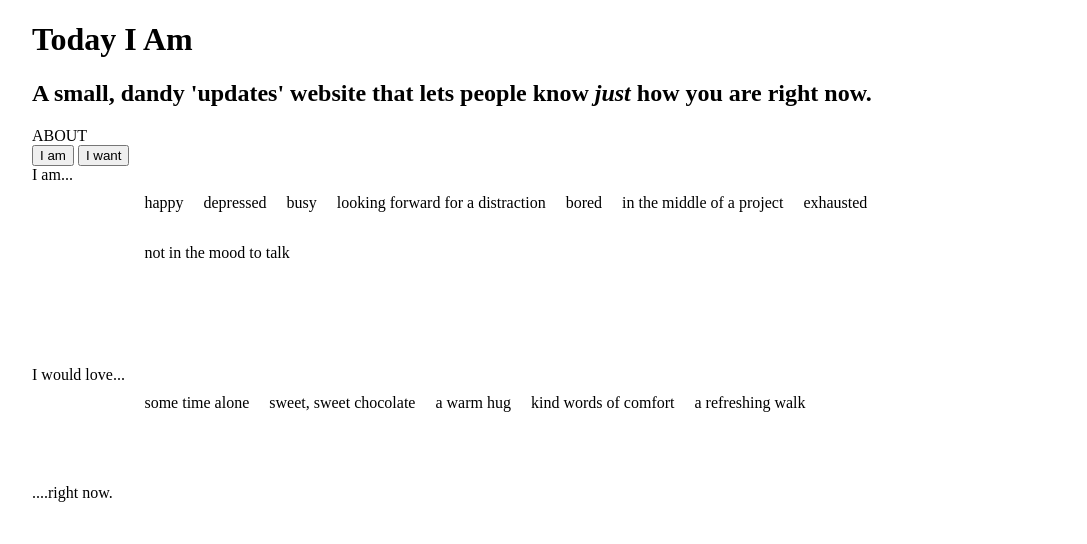
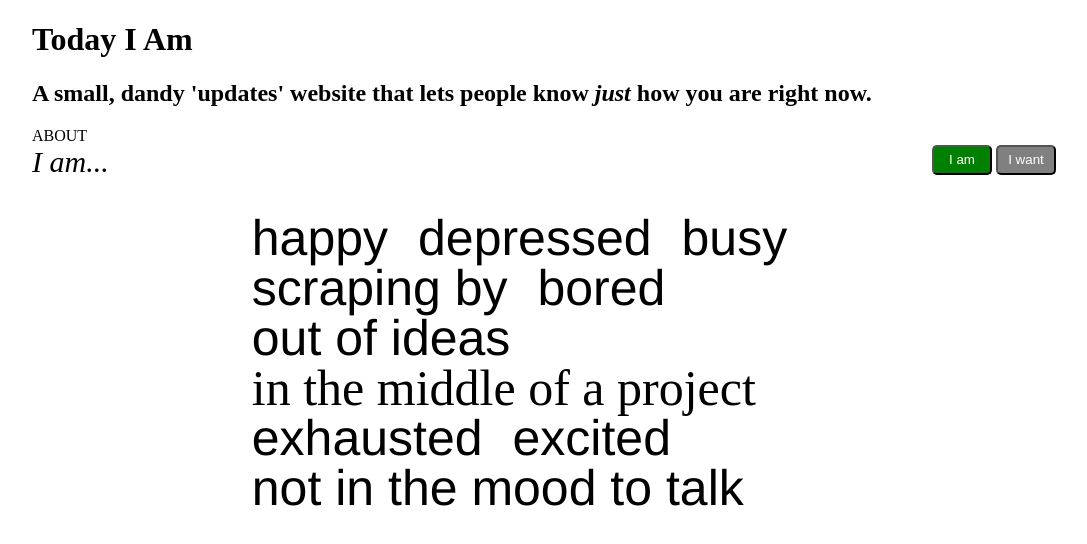
Before and after one commit to haesookim/today-i-am, a plain HTML site: page index.html in a window 1280 px wide. Both pictures are taken after a click on the button "I am". Shown: the whole page, without its empty margins (96-1183 px from the left). Drawn offline with Linux system fonts and the light colour scheme.

Commit message:
added status/request toggle option, improved styling

```diff
--- a/index.html
+++ b/index.html
@@ -19,29 +19,35 @@
 
     <main>
         <div class="button-wrapper">
-            <button id="status">I am</button>
-            <button id="request">I want</button>
+            <button class="selected" id="status-button" onclick="showStatus()">I am</button>
+            <button id="request-button" onclick="showRequest()">I want</button>
         </div>
         <div class="container" id="status">
-            <div class="starter">I am...</div>
+            <div class="starter"><em>I am...</em></div>
 
             <div class="description">
                 <div class="word-choice">happy</div>
                 <div class="word-choice">depressed</div>
                 <div class="word-choice">busy</div>
-                <div class="word-choice">looking forward for a distraction</div>
+                <div class="word-choice">scraping by</div>
                 <div class="word-choice">bored</div>
-                <div class="word-choice">in the middle of a project</div>
+                <div class="word-choice">out of ideas</div>
+                <div class="word-choice active">in the middle of a project</div>
                 <div class="word-choice">exhausted</div>
+                <div class="word-choice">excited</div>
                 <div class="word-choice">not in the mood to talk</div>
             </div>
         </div>
         <div class="container" id="request">
-            <div class="starter">I would love...</div>
+            <div class="starter"><em>I would love...</em></div>
 
             <div class="description">
                 <div class="word-choice">some time alone</div>
-                <div class="word-choice">sweet, sweet chocolate</div>
+                <div class="word-choice active">creative inspiration</div>
+                <div class="word-choice">one good meal</div>
+                <div class="word-choice">someone to talk to</div>
+                <div class="word-choice">a distraction</div>
+                <div class="word-choice">chocolate</div>
                 <div class="word-choice">a warm hug</div>
                 <div class="word-choice">kind words of comfort</div>
                 <div class="word-choice">a refreshing walk</div>
@@ -50,4 +56,6 @@
             <div class="end">....right now.</div>
         </div>
     </main>
+
+    <script src="index.js"></script>
 </body>
--- /dev/null
+++ b/index.js
@@ -0,0 +1,20 @@
+/* toggle view mode between status and request*/
+let statusdiv = document.getElementById("status");
+let requestdiv = document.getElementById("request");
+
+let statusbutton = document.getElementById("status-button");
+let requestbutton = document.getElementById("request-button");
+
+function showStatus(){
+    statusdiv.style.display = "block";
+    requestdiv.style.display = "none";
+    statusbutton.classList.add("selected");
+    requestbutton.classList.remove("selected");
+}
+
+function showRequest(){
+    statusdiv.style.display = "none";
+    requestdiv.style.display = "block";
+    requestbutton.classList.add("selected");
+    statusbutton.classList.remove("selected");
+}
--- a/style.css
+++ b/style.css
@@ -3,20 +3,59 @@ body{
     margin: 0 auto;
 }
 
+.button-wrapper{
+    float: right;
+}
+
+button{
+    width: 60px;
+    height: 30px;
+    background-color: gray;
+    border-radius: 5px;
+    color: white;
+}
+
+.selected{
+    background-color: green;
+}
+
 .container{
+    height: fit-content;
+}
 
-    height: 200px;
+#request {
+    display: none;
+}
+
+#request .end{
+    text-align: right;
+    font-style: italic;
+    font-size: 30px;
+}
+
+.starter{
+    font-size: 30px;
 }
 
 .description{
-    height: 100px;
-    width: 80%;
-    margin: 0 auto;
+    height: 400px;
+    width: 60%;
+    margin: 30px auto;
 }
 
 .word-choice{
     float: left;
     width: fit-content;
-    height: 30px;
-    padding: 10px;
+    height: 50px;
+    padding: 0px 15px;
+    margin: 0px auto;
+    font-style: bold;
+    font-size: 50px;
+    font-family: Helvetica;
+    font-weight: 100;
 }
+
+.word-choice.active{
+    font-family: 'Times New Roman', Times, serif;
+
+}
```
